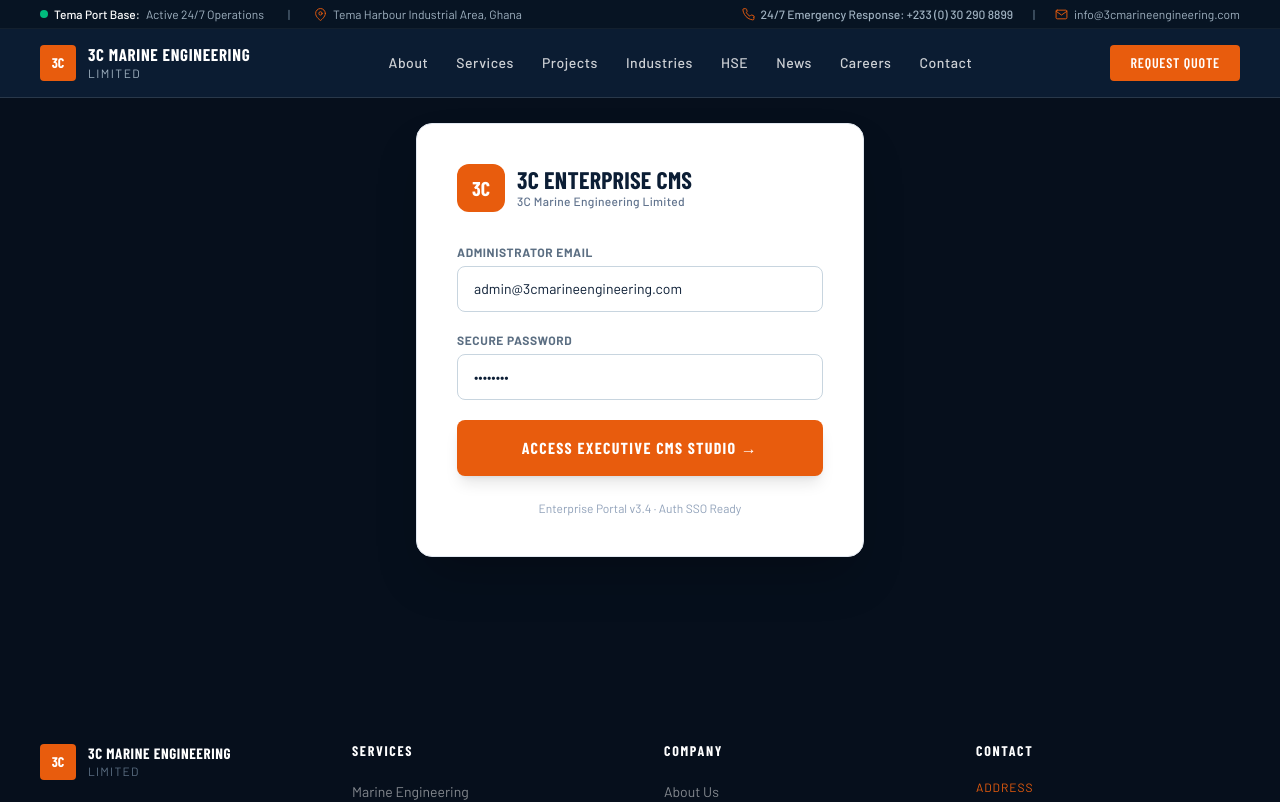
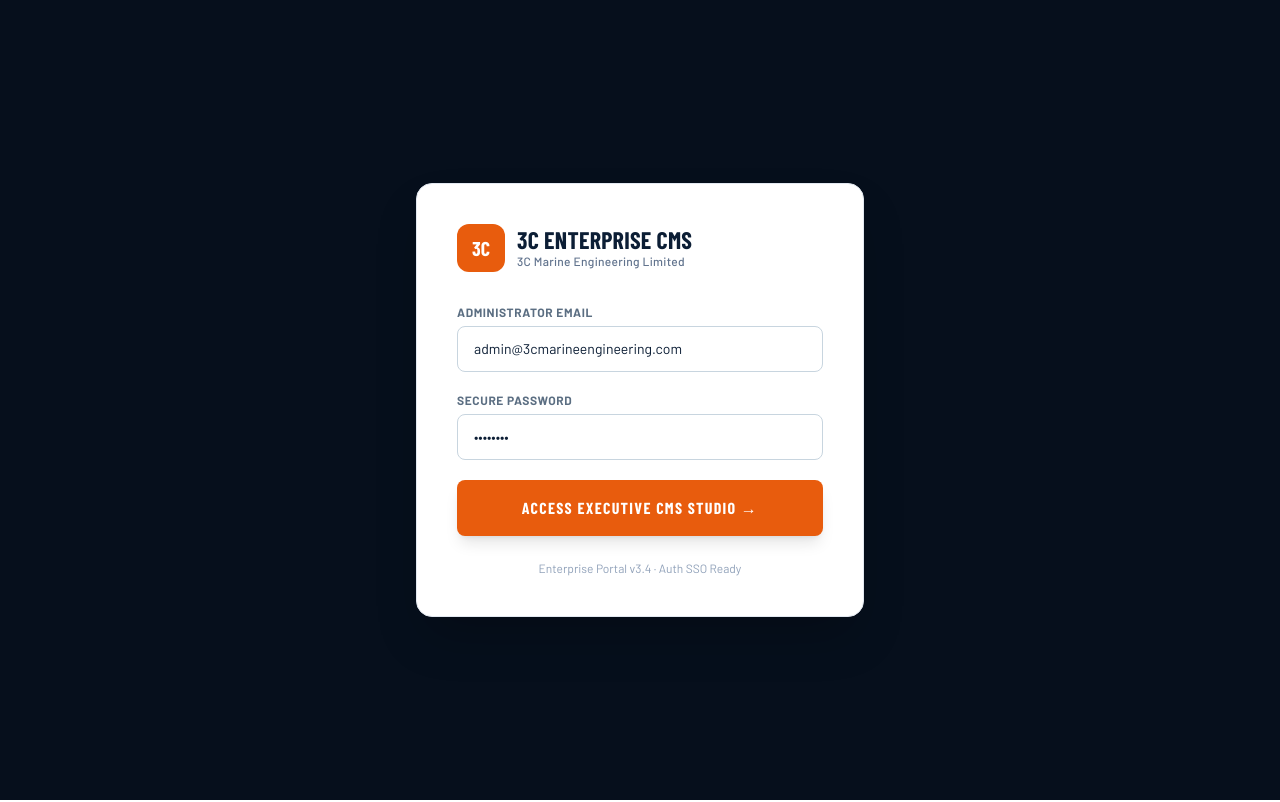
Before and after one commit to adjeitheophilus1230-design/3C-Marine, a React (Vite) app: page /admin in a window 1280 px wide. Shown: the top 802 px of the page. Built offline with nearby package versions, Linux system fonts and the light colour scheme; the HTML template or start-up script is replaced by a standard one; a web font is replaced by a local one.

Commit message:
fix: center CMS login modal card vertically and horizontally across viewport

```diff
--- a/src/pages/Admin.tsx
+++ b/src/pages/Admin.tsx
@@ -116,8 +116,8 @@ export default function Admin() {
 
   if (!authenticated) {
     return (
-      <div className="min-h-[85vh] flex items-center justify-center py-20 px-6" style={{ backgroundColor: "#060F1C" }}>
-        <div className="max-w-md w-full bg-white rounded-2xl p-10 shadow-2xl border border-slate-200">
+      <div className="fixed inset-0 z-50 flex items-center justify-center p-6 overflow-y-auto" style={{ backgroundColor: "#060F1C" }}>
+        <div className="max-w-md w-full bg-white rounded-2xl p-10 shadow-2xl border border-slate-200 my-auto">
           <div className="flex items-center gap-3 mb-8">
             <div className="w-12 h-12 rounded-xl flex items-center justify-center font-bold text-white text-xl" style={{ backgroundColor: "#E85C0D", fontFamily: "'Barlow Condensed', sans-serif" }}>
               3C
```
